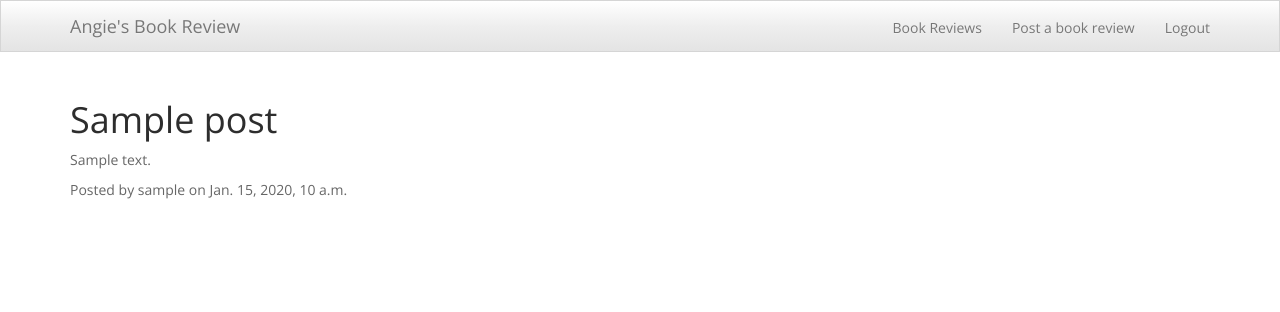
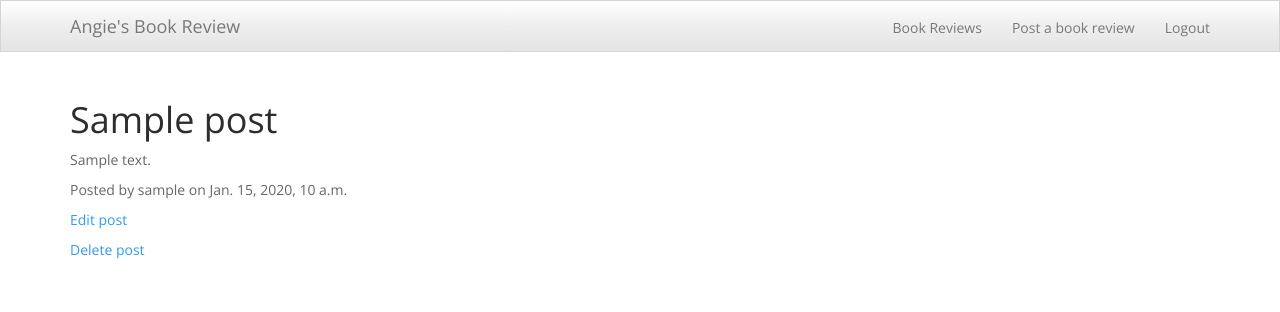
Before and after one commit to amluciano/final_project, a Django app: page /post/1/ in a window 1280 px wide. Shown: the top 312 px of the page. Run offline with Django 3.2, Linux system fonts and the light colour scheme; a user stored in the database is signed in; tables that the repository leaves empty hold one stand-in row (values such as "Sample post"); some libraries are stand-ins or nearby versions.

Commit message:
Add post delete view

```diff
--- a/core/urls.py
+++ b/core/urls.py
@@ -6,6 +6,8 @@ urlpatterns = patterns('',
                        url(r'^user/', include('registration.backends.simple.urls')),
                        url(r'^user/', include('django.contrib.auth.urls')),
                        url(r'^post/create/$', PostCreateView.as_view(), name='post_create'),
-                       url(r'post/$', PostListView.as_view(), name='post_list'),
-                       url(r'post/(?P<pk>\d+)/$', PostDetailView.as_view(), name='post_detail'),
+                       url(r'^post/$', PostListView.as_view(), name='post_list'),
+                       url(r'^post/(?P<pk>\d+)/$', PostDetailView.as_view(), name='post_detail'),
+                       url(r'^post/update/(?P<pk>\d+)/$', PostUpdateView.as_view(), name='post_update'),
+                       url(r'post/delete/(?P<pk>\d+)/$', PostDeleteView.as_view(), name='post_delete'),
                       )
--- a/core/views.py
+++ b/core/views.py
@@ -3,6 +3,8 @@ from django.core.urlresolvers import reverse_lazy
 from .models import *
 from django.views.generic import ListView
 from django.views.generic import DetailView
+from django.views.generic import UpdateView
+from django.views.generic import DeleteView
 
 class Home(TemplateView):
   template_name = "home.html"
@@ -24,3 +26,14 @@ class PostListView(ListView):
 class PostDetailView(DetailView):
     model = Post
     template_name = 'post/post_detail.html'
+
+
+class PostUpdateView(UpdateView):
+    model = Post
+    template_name = 'post/post_form.html'
+    fields = ['title', 'description']
+
+class PostDeleteView(DeleteView):
+    model = Post
+    template_name = 'post/post_confirm_delete.html'
+    success_url = reverse_lazy('post_list')
--- a/templates/post/post_detail.html
+++ b/templates/post/post_detail.html
@@ -3,4 +3,8 @@
 <h1>{{ post.title }}</h1>
 <p>{{ post.description }}</p>
 <p>Posted by {{ post.user.username }} on {{ post.created_at }}</p>
+{% if post.user == user %}
+<p><a href="{% url 'post_update' pk=post.id %}">Edit post</a></p>
+<p><a href="{% url 'post_delete' pk=post.id %}">Delete post</a></p>
+{% endif %}
 {% endblock %}
```
Also changed, not shown: templates/post/post_confirm_delete.html (added, +8 -0 lines).
